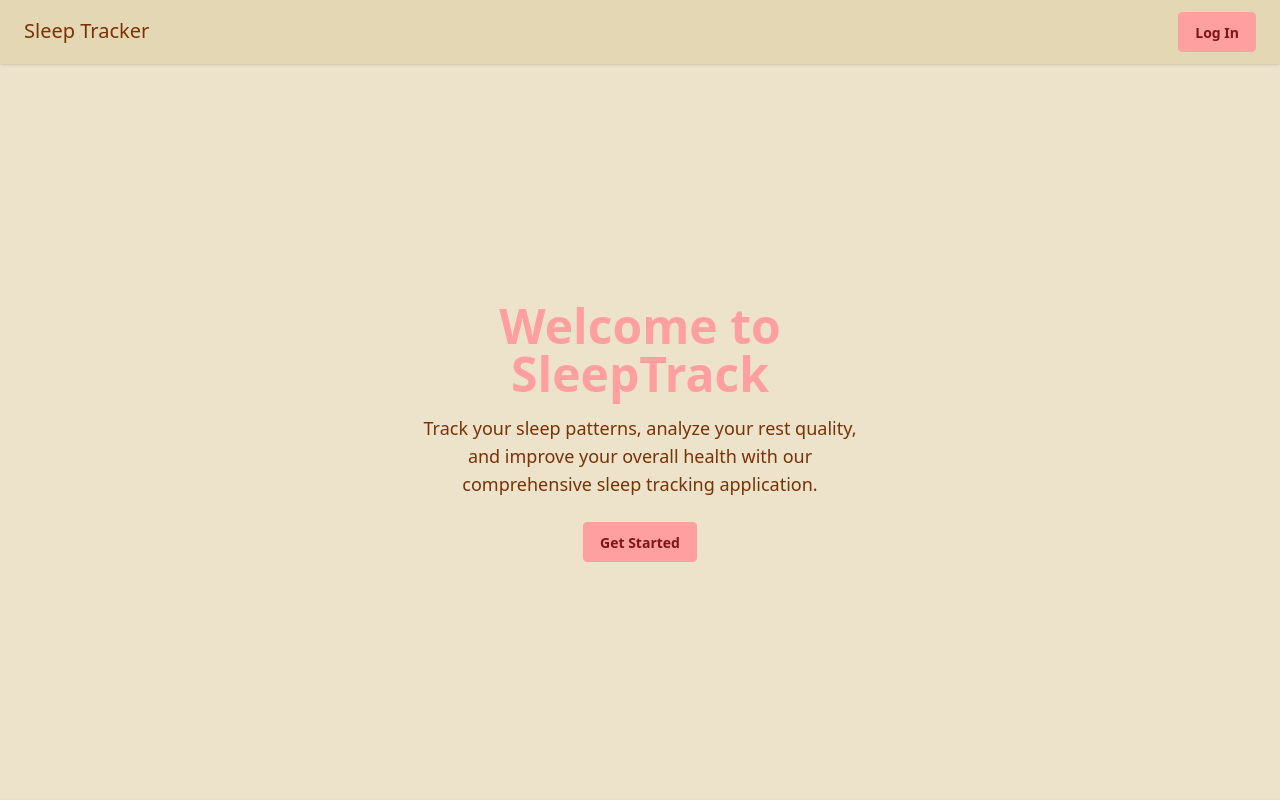
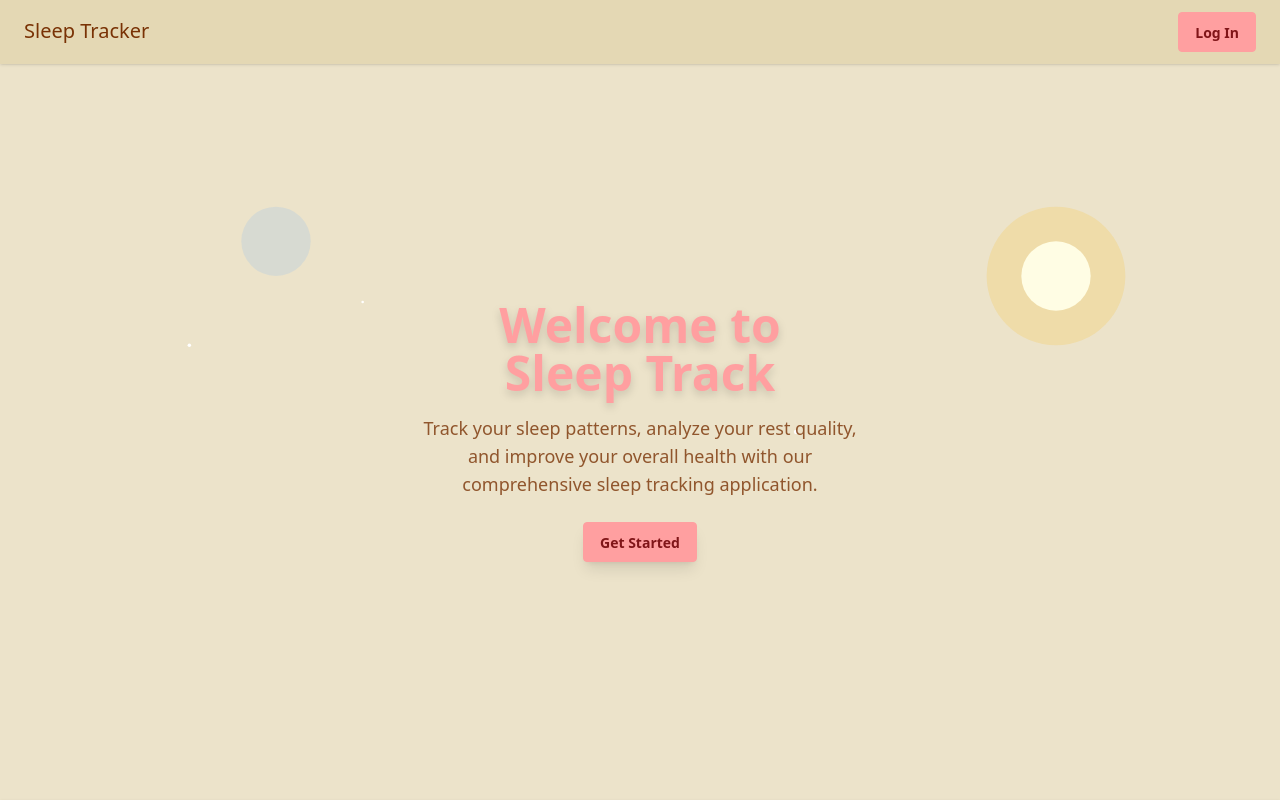
Before and after one commit to KhaledSaeed18/sleep-track-frontend, a Next.js app: page / in a window 1280 px wide. Shown: the top 800 px of the page. Built offline with nearby package versions, Linux system fonts and the light colour scheme; no server answers.

Commit message:
feat: Enhance Home page with animated SVG background and floating text effect

```diff
--- a/app/globals.css
+++ b/app/globals.css
@@ -1,4 +1,40 @@
 @import "tailwindcss";
+
 @plugin "daisyui" {
   themes: all;
 }
+
+/* Custom animation styles from page.tsx */
+@keyframes float {
+  0% {
+    transform: translateY(0px);
+  }
+
+  50% {
+    transform: translateY(-16px);
+  }
+
+  100% {
+    transform: translateY(0px);
+  }
+}
+
+.animate-float-slow {
+  animation: float 5s ease-in-out infinite;
+}
+
+@keyframes bounce {
+
+  0%,
+  100% {
+    transform: translateY(0);
+  }
+
+  50% {
+    transform: translateY(-8px);
+  }
+}
+
+.animate-bounce-slow {
+  animation: bounce 2.5s infinite;
+}
--- a/app/page.tsx
+++ b/app/page.tsx
@@ -3,18 +3,94 @@ import Link from "next/link";
 export default function Home() {
   return (
     <div className="container mx-auto px-4">
-      <div className="hero min-h-[calc(100vh-64px)]">
-        <div className="hero-content text-center">
+      <div className="hero min-h-[calc(100vh-64px)] relative overflow-hidden">
+        {/* Animated SVG background */}
+        <svg
+          className="absolute inset-0 w-full h-full pointer-events-none z-0"
+          viewBox="0 0 1440 600"
+          fill="none"
+          xmlns="http://www.w3.org/2000/svg"
+        >
+          <circle
+            cx="1200"
+            cy="120"
+            r="80"
+            fill="#fbbf24"
+            fillOpacity="0.2"
+          >
+            <animate
+              attributeName="r"
+              values="80;100;80"
+              dur="6s"
+              repeatCount="indefinite"
+            />
+          </circle>
+          <circle
+            cx="300"
+            cy="80"
+            r="40"
+            fill="#60a5fa"
+            fillOpacity="0.15"
+          >
+            <animate
+              attributeName="r"
+              values="40;60;40"
+              dur="8s"
+              repeatCount="indefinite"
+            />
+          </circle>
+          {/* Stars */}
+          <circle cx="200" cy="200" r="2" fill="#fff">
+            <animate
+              attributeName="cy"
+              values="200;210;200"
+              dur="4s"
+              repeatCount="indefinite"
+            />
+          </circle>
+          <circle cx="400" cy="150" r="1.5" fill="#fff">
+            <animate
+              attributeName="cx"
+              values="400;410;400"
+              dur="5s"
+              repeatCount="indefinite"
+            />
+          </circle>
+          <circle cx="900" cy="300" r="2.5" fill="#fff">
+            <animate
+              attributeName="cy"
+              values="300;320;300"
+              dur="7s"
+              repeatCount="indefinite"
+            />
+          </circle>
+          {/* Moon */}
+          <g
+            className="animate-float"
+            style={{ transformOrigin: "1200px 120px" }}
+          >
+            <circle cx="1200" cy="120" r="40" fill="#fffde4" />
+            <path
+              d="M1200 80a40 40 0 1 0 0 80 32 32 0 1 1 0-80z"
+              fill="#fbbf24"
+              fillOpacity="0.7"
+            />
+          </g>
+        </svg>
+        {/* Hero Content with floating animation */}
+        <div className="hero-content text-center relative z-10">
           <div className="max-w-md">
-            <h1 className="text-5xl font-bold text-primary mb-4">
-              Welcome to SleepTrack
+            <h1 className="text-5xl font-bold text-primary mb-4 drop-shadow-lg animate-float-slow">
+              Welcome to <span className="inline-flex font-extrabold">Sleep Track</span>
             </h1>
-            <p className="text-lg mb-6">
-              Track your sleep patterns, analyze your rest quality, and improve your overall health with our comprehensive sleep tracking application.
+            <p className="text-lg mb-6 text-base-content/80">
+              Track your sleep patterns, analyze your rest quality, and improve
+              your overall health with our comprehensive sleep tracking
+              application.
             </p>
             <div className="flex gap-4 justify-center">
               <Link href="/auth/signup">
-                <button className="btn btn-primary">
+                <button className="btn btn-primary shadow-lg">
                   Get Started
                 </button>
               </Link>
```
